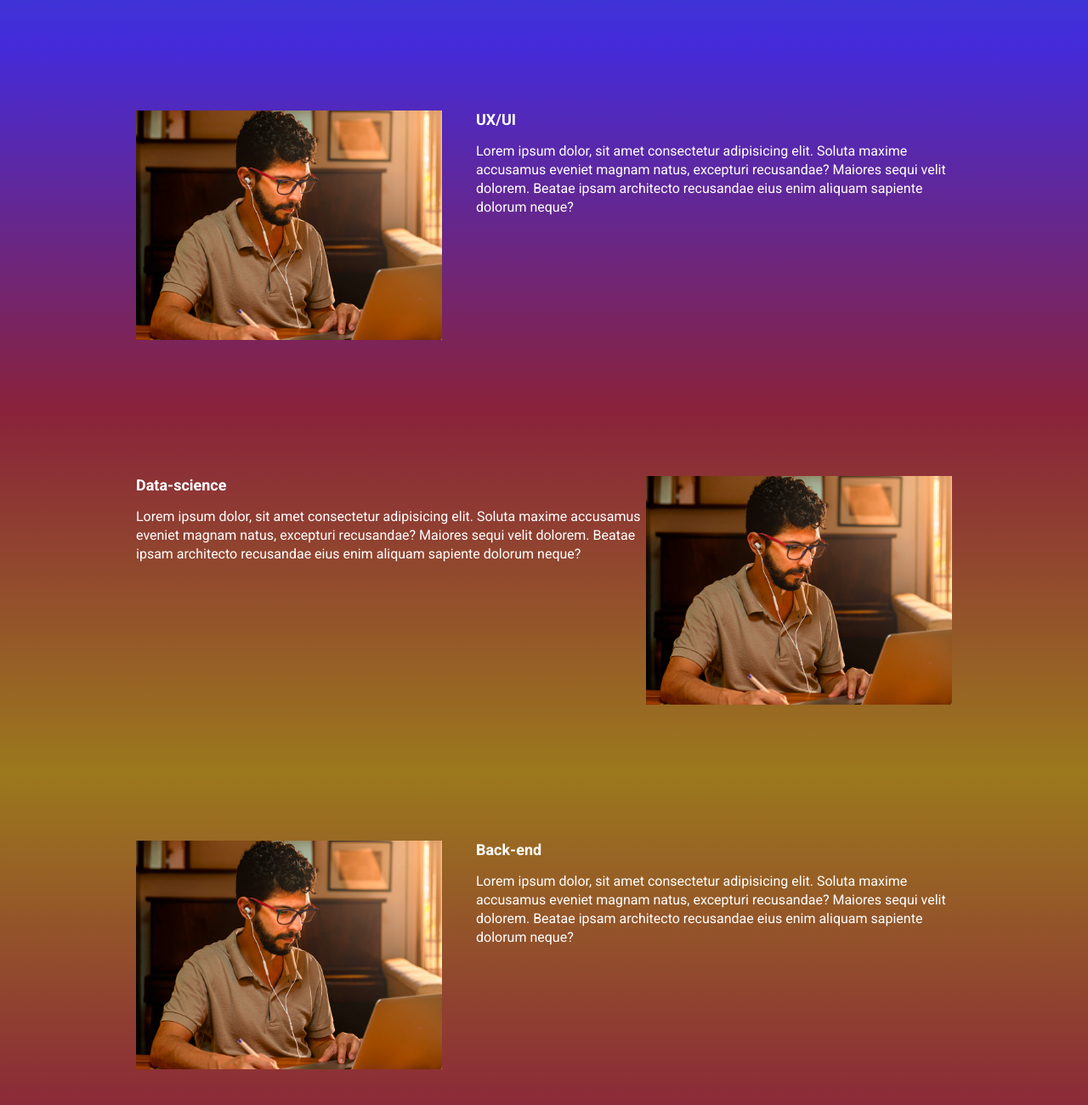
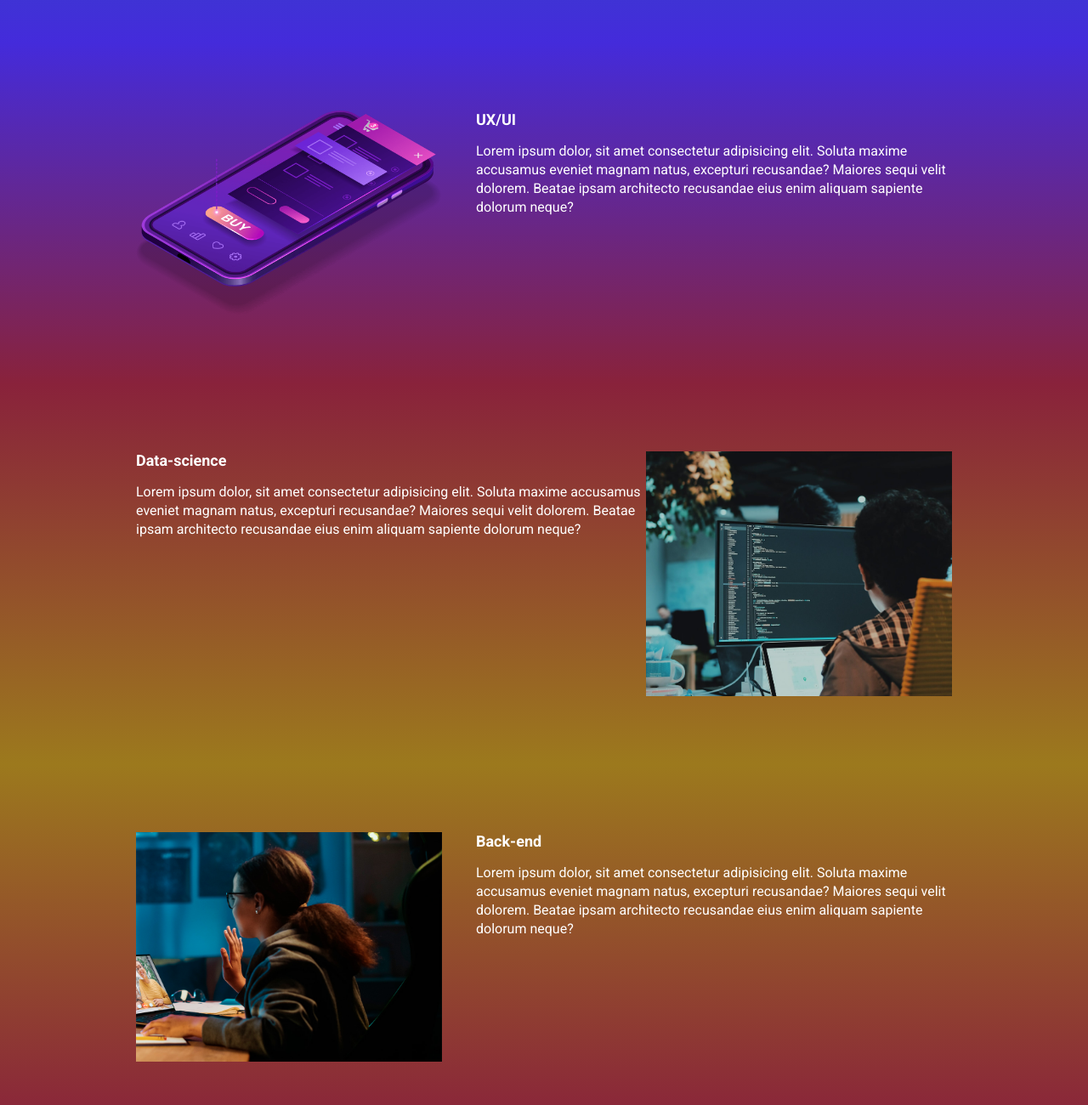
Before and after one commit to Adriano-04/Anivers-rio_page, a website built with Parcel: page src/index.html in a window 1280 px wide. Shown: the part 940-2240 px from the top of the page at 85% size. Built offline with nearby package versions, Linux system fonts and the light colour scheme.

Commit message:
adicionada outras imagens

```diff
--- a/src/index.html
+++ b/src/index.html
@@ -55,7 +55,7 @@
                     Lorem ipsum dolor, sit amet consectetur adipisicing elit. Soluta maxime accusamus eveniet magnam natus, excepturi recusandae? Maiores sequi velit dolorem. Beatae ipsam architecto recusandae eius enim aliquam sapiente dolorum neque?
                 </p>
             </div>
-            <img class="event__img" src="./images/frontend.png" alt="frontend">
+            <img class="event__img" src="./images/ui-ux.png" alt="frontend">
         </div>
     </section>
     <section class="event event--data-science">
@@ -66,7 +66,7 @@
                     Lorem ipsum dolor, sit amet consectetur adipisicing elit. Soluta maxime accusamus eveniet magnam natus, excepturi recusandae? Maiores sequi velit dolorem. Beatae ipsam architecto recusandae eius enim aliquam sapiente dolorum neque?
                 </p>
             </div>
-            <img class="event__img" src="./images/frontend.png" alt="frontend">
+            <img class="event__img" src="./images/data.png" alt="frontend">
         </div>
     </section>
     <section class="event event--backend event--image-left">
@@ -77,7 +77,7 @@
                     Lorem ipsum dolor, sit amet consectetur adipisicing elit. Soluta maxime accusamus eveniet magnam natus, excepturi recusandae? Maiores sequi velit dolorem. Beatae ipsam architecto recusandae eius enim aliquam sapiente dolorum neque?
                 </p>
             </div>
-            <img class="event__img" src="./images/frontend.png" alt="frontend">
+            <img class="event__img" src="./images/backend.png" alt="frontend">
         </div>
     </section>
 
```
